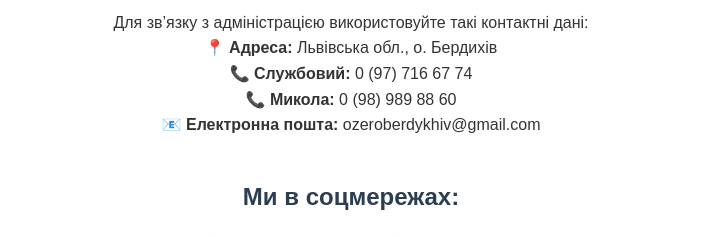
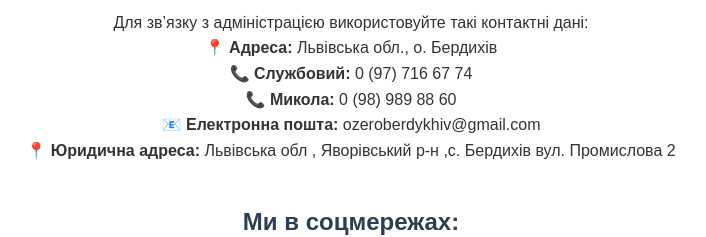
Before and after one commit to vladBrownDev/lake_rent, a Next.js app in the folder frontend/: page / in a window 1280 px wide. Shown: the part 3360-3597 px from the top of the page, without its empty margins (289-995 px from the left). Built offline with nearby package versions, Linux system fonts and the light colour scheme.

Commit message:
(update) add another adress to contacts

```diff
--- a/frontend/src/app/page.js
+++ b/frontend/src/app/page.js
@@ -174,6 +174,9 @@ export default function Home() {
           <p>
             📧 <b>Електронна пошта:</b> ozeroberdykhiv@gmail.com
           </p>
+          <p>
+            📍 <b>Юридична адреса: </b>Львівська обл , Яворівський р-н ,с. Бердихів вул. Промислова 2
+          </p>
           <div className={styles.socialMedia}>
             <h3>Ми в соцмережах:</h3>
             <div className={styles.socialIcons}>
```
